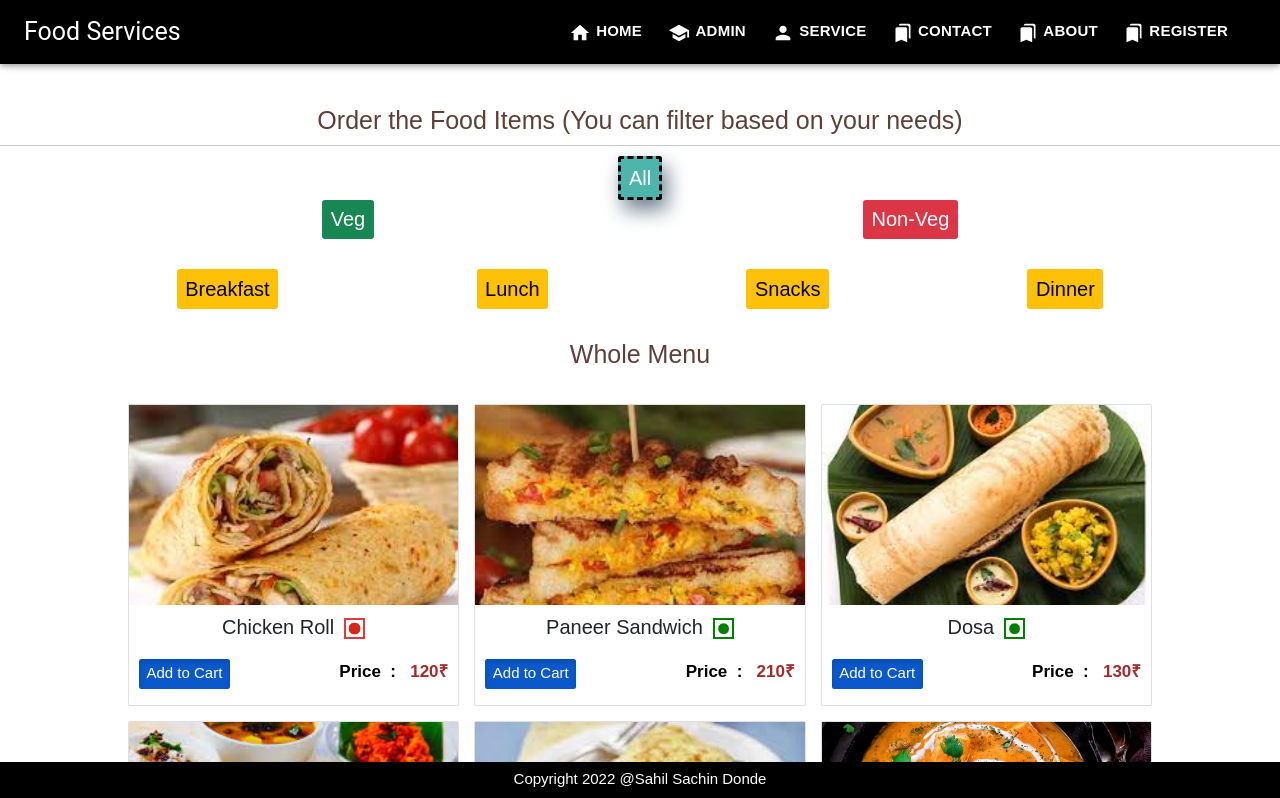
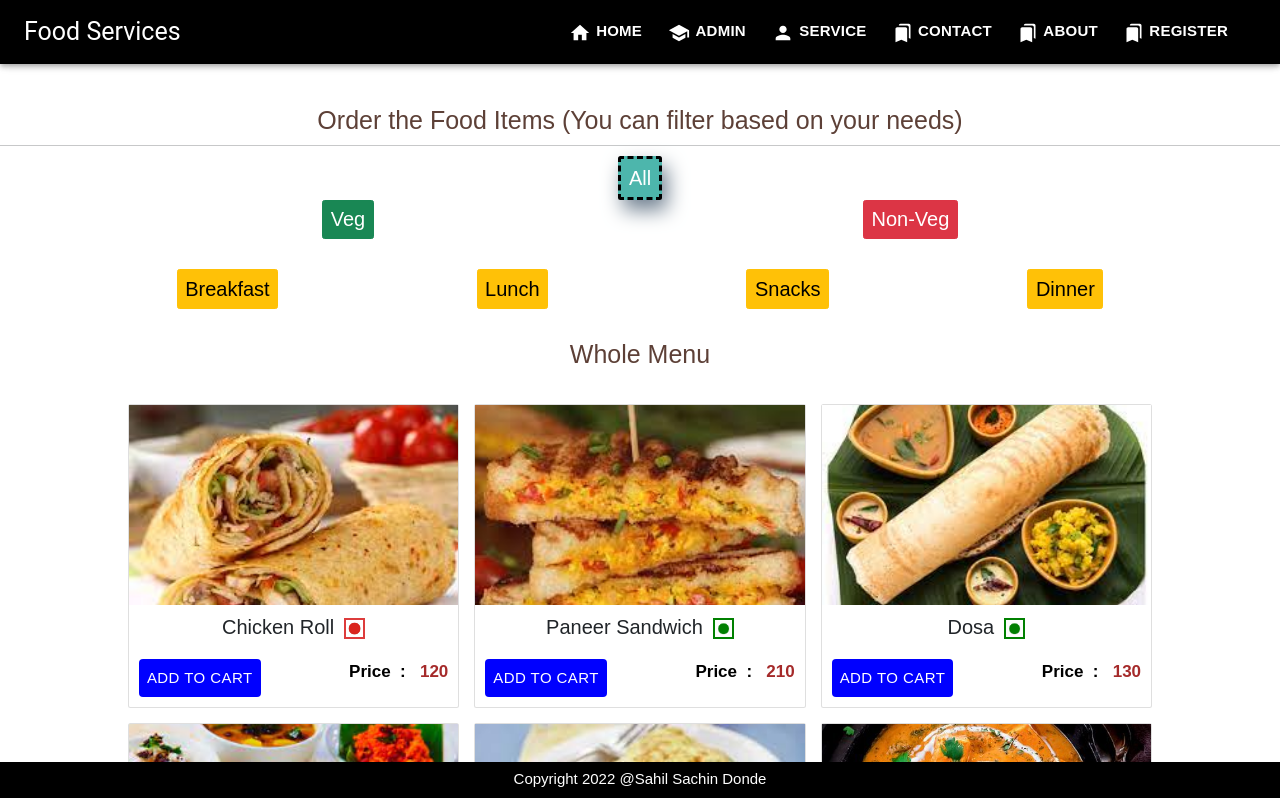
Before and after one commit to Sahil0705/Tiffin-Service-MERN_App, a React (Create React App) app: page /Tiffin-Service-MERN_App/Services in a window 1280 px wide. Shown: the top 798 px of the page. Built offline with nearby package versions, Linux system fonts and the light colour scheme; no server answers; a web font is replaced by a local one.

Commit message:
Service update

```diff
--- a/src/Card.jsx
+++ b/src/Card.jsx
@@ -1,12 +1,58 @@
-import React from "react";
-import web from "../src/images/s1.jpg";
-import { NavLink } from "react-router-dom";
-// import {veg} from "../public/images/veg.jpg";
-// import {non_veg} from "../public/images/nonveg.jpg";
+import React, { useEffect, useState } from "react";
+import { addCart,deleteCart,getallitemsfromCartByEmail } from "./Service/api";
+import { Button } from "@material-ui/core";
 
 const Card = (props) => {
+  let card_id;
+  const [cart_toggle, setCartBtn] = useState({
+    title:"Add to Cart",
+    backgroundColor:"blue"
+  });
+  // console.log(props.user_cart);
+  const tocart = async(product_id=0) =>
+  {
+    if(cart_toggle.title=="Add to Cart")
+    {
+      // alert(props.title);
+      let added_item = {
+        emailId:sessionStorage.getItem("Food_Service_username_login"),
+        prodId:props.id,
+        prodName:props.title,
+        price:props.price,
+        quantity:props.quantity,
+        vegNonveg:props.type
+      }
+      //console.log(added_item);
+      await addCart(added_item);
+      //console.log(added_item);
+      alert("Added to Cart");
+      props.user_cart[props.user_cart.length] = added_item;
+      setCartBtn({title:"Added to Cart",backgroundColor:"red"});
+    }
+    else
+    {
+      // for(var i = 0;i<props.user_cart.length;i++)
+      // {
+      //   console.log("A",product_id," ",props.user_cart[i]['prodId']);
+      //   if(props.user_cart[i]['prodId']==product_id)
+      //   {
+      //     console.log("B");
+      //     card_id = props.user_cart[i]['_id'];
+      //     console.log(card_id);
+      //     break;
+      //   }
+      // }
+      // console.log(card_id);
+      // const deletedItem = await deleteCart(card_id,sessionStorage.getItem("Food_Service_username_login"),props.id);
+
+    }
+  }
+
+
   return (
+
     <>
+
       <div className="col-md-4 col-12 mx-auto">
         <div className="card">
           <img src={props.imgsrc} className="card-img-top" alt={props.imgsrc} style={{height:"200px", borderRadius:"0"}}/>
@@ -24,11 +70,11 @@ const Card = (props) => {
             )}
 
             </h2>
-            {/* <p style={{color:"black", display:"inline",float:"right"}}>Price &nbsp;: &nbsp;&nbsp;{props.price}</p> */}
 
-            <NavLink to="" className="btn btn-primary" style={{marginTop:"15px", fontSize:"15px"}}>
-              Add to Cart
-            </NavLink>
+            <Button id='toggle_btn' className="btn btn-primary" style={{marginTop:"15px", fontSize:"15px", backgroundColor:cart_toggle.backgroundColor, color:"white"}} onClick={tocart}>
+              {cart_toggle.title}
+            </Button>
+
             <p style={{marginTop:"5%",float:"right",color:"brown",fontWeight:"bold",fontSize:"17px",display:"inline"}}><span style={{color:"black", marginRight:"0%"}}>Price &nbsp;:</span> &nbsp;&nbsp;{props.price}</p>
 
           </div>
--- a/src/Food_Menu/Api_Menu.jsx
+++ b/src/Food_Menu/Api_Menu.jsx
@@ -5,7 +5,8 @@ const Menu = [
        name:"Chicken Roll",
        type:"non_veg",
        category: "breakfast",
-       price: "120₹",
+       price: 120,
+       quantity:1,
        description: 'Lorem ipsum dolor sit amet consectetur adipisicing elit. '
    },
 
@@ -15,7 +16,8 @@ const Menu = [
        name:"Paneer Sandwich",
        type:"veg",
        category: "breakfast",
-       price: "210₹",
+       price: 210,
+       quantity:1,
        description: 'Lorem ipsum dolor sit amet consectetur adipisicing elit. '
    },
    {
@@ -24,7 +26,8 @@ const Menu = [
        name:"Dosa",
        type:"veg",
        category: "breakfast",
-       price: "130₹",
+       price: 130,
+       quantity:1,
        description: 'Lorem ipsum dolor sit amet consectetur adipisicing elit. '
    },
     {
@@ -33,7 +36,8 @@ const Menu = [
        name:"Idli",
        type:"veg",
        category: "breakfast",
-       price: "150₹",
+       price: 150,
+       quantity:1,
        description: 'Lorem ipsum dolor sit amet consectetur adipisicing elit. '
    },
      {
@@ -42,7 +46,8 @@ const Menu = [
        name:"Omlete",
        type:"non_veg",
        category: "breakfast",
-       price: "180₹",
+       price: 180,
+       quantity:1,
        description: 'Lorem ipsum dolor sit amet consectetur adipisicing elit. '
    },
       {
@@ -51,7 +56,8 @@ const Menu = [
        name:"Paneer Butter Masala",
        type:"veg",
        category: "lunch",
-       price: "230₹",
+       price: 230,
+       quantity:1,
        description: 'Lorem ipsum dolor sit amet consectetur adipisicing elit. '
    },
        {
@@ -60,7 +66,8 @@ const Menu = [
        name:"Butter Kulcha",
        type:"veg",
        category: "lunch",
-       price: "60₹",
+       price:60,
+       quantity:1,
        description: 'Lorem ipsum dolor sit amet consectetur adipisicing elit. '
    },
        {
@@ -69,7 +76,8 @@ const Menu = [
        name:"veg Pulao",
        type:"veg",
        category: "lunch",
-       price: "160₹",
+       price: 160,
+       quantity:1,
        description: 'Lorem ipsum dolor sit amet consectetur adipisicing elit. '
    },
        {
@@ -78,7 +86,8 @@ const Menu = [
        name:"Kaju Katri",
        type:"veg",
        category: "lunch",
-       price: "40₹",
+       price:40,
+       quantity:1,
        description: 'Lorem ipsum dolor sit amet consectetur adipisicing elit. '
    },
    {
@@ -87,7 +96,8 @@ const Menu = [
     name:"veg Kofta",
     type:"veg",
     category: "dinner",
-    price: "90₹",
+    price:90,
+    quantity:1,
     description: 'Lorem ipsum dolor sit amet consectetur adipisicing elit. '
 },
 {
@@ -96,7 +106,8 @@ const Menu = [
     name:"Dum Aloo Kashmiri",
     type:"veg",
     category: "dinner",
-    price: "100₹",
+    price: 100,
+    quantity:1,
     description: 'Lorem ipsum dolor sit amet consectetur adipisicing elit. '
 },
 {
@@ -105,7 +116,8 @@ const Menu = [
     name:"veg Biryani",
     type:"veg",
     category: "dinner",
-    price: "110₹",
+    price: 110,
+    quantity:1,
     description: 'Lorem ipsum dolor sit amet consectetur adipisicing elit. '
 },
 {
@@ -114,7 +126,8 @@ const Menu = [
     name:"Gulab Jamun",
     type:"veg",
     category: "dinner",
-    price: "70₹",
+    price:70,
+    quantity:1,
     description: 'Lorem ipsum dolor sit amet consectetur adipisicing elit. '
 },
 {
@@ -123,7 +136,8 @@ const Menu = [
     name:"Chicken Butter Masala",
     type:"non_veg",
     category: "lunch",
-    price: "270₹",
+    price: 270,
+    quantity:1,
     description: 'Lorem ipsum dolor sit amet consectetur adipisicing elit. '
 },
 {
@@ -132,7 +146,8 @@ const Menu = [
     name:"Chicken Tandoori",
     type:"non_veg",
     category: "lunch",
-    price: "230₹",
+    price: 230,
+    quantity:1,
     description: 'Lorem ipsum dolor sit amet consectetur adipisicing elit. '
 },
 {
@@ -141,7 +156,8 @@ const Menu = [
     name:"Egg Paratha",
     type:"non_veg",
     category: "lunch",
-    price: "190₹",
+    price: 190,
+    quantity:1,
     description: 'Lorem ipsum dolor sit amet consectetur adipisicing elit. '
 },
 {
@@ -150,7 +166,8 @@ const Menu = [
     name:"Chicken Biryani",
     type:"non_veg",
     category: "lunch",
-    price: "310₹",
+    price: 310,
+    quantity:1,
     description: 'Lorem ipsum dolor sit amet consectetur adipisicing elit. '
 },
 {
@@ -159,7 +176,8 @@ const Menu = [
     name:"Fish Tikka",
     type:"non_veg",
     category: "dinner",
-    price: "250₹",
+    price: 250,
+    quantity:1,
     description: 'Lorem ipsum dolor sit amet consectetur adipisicing elit. '
 },
 {
@@ -168,7 +186,8 @@ const Menu = [
     name:"Mutton Kabab",
     type:"non_veg",
     category: "dinner",
-    price: "180₹",
+    price: 180,
+    quantity:1,
     description: 'Lorem ipsum dolor sit amet consectetur adipisicing elit. '
 },
 {
@@ -177,7 +196,8 @@ const Menu = [
     name:"Egg Curry",
     type:"non_veg",
     category: "dinner",
-    price: "190₹",
+    price: 190,
+    quantity:1,
     description: 'Lorem ipsum dolor sit amet consectetur adipisicing elit. '
 },
 {
@@ -186,7 +206,8 @@ const Menu = [
     name:"Chicken Pulao",
     type:"non_veg",
     category: "dinner",
-    price: "310₹",
+    price: 310,
+    quantity:1,
     description: 'Lorem ipsum dolor sit amet consectetur adipisicing elit. '
 },
 {
@@ -195,7 +216,8 @@ const Menu = [
     name:"Momo",
     type:"veg",
     category: "evening",
-    price: "20₹",
+    price:20,
+    quantity:1,
     description: 'Lorem ipsum dolor sit amet consectetur adipisicing elit. '
 },
 {
@@ -204,7 +226,8 @@ const Menu = [
     name:"Samosa",
     type:"veg",
     category: "evening",
-    price: "30₹",
+    price:30,
+    quantity:1,
     description: 'Lorem ipsum dolor sit amet consectetur adipisicing elit. '
 },
 {
@@ -213,7 +236,8 @@ const Menu = [
     name:"Maggi",
     type:"veg",
     category: "evening",
-    price: "30₹",
+    price:30,
+    quantity:1,
     description: 'Lorem ipsum dolor sit amet consectetur adipisicing elit. '
 },
 {
@@ -222,7 +246,8 @@ const Menu = [
     name:"Mutton Roll",
     type:"non_veg",
     category: "evening",
-    price: "100₹",
+    price: 100,
+    quantity:1,
     description: 'Lorem ipsum dolor sit amet consectetur adipisicing elit. '
 },
 {
@@ -231,7 +256,8 @@ const Menu = [
     name:"Chicken Pizza",
     type:"non_veg",
     category: "evening",
-    price: "140₹",
+    price: 140,
+    quantity:1,
     description: 'Lorem ipsum dolor sit amet consectetur adipisicing elit. '
 }
 ];
--- a/src/Food_Menu/ImageGallery.jsx
+++ b/src/Food_Menu/ImageGallery.jsx
@@ -5,6 +5,7 @@ import Menu from "./Api_Menu";
 import MenuItems from './MenuItems';
 import Tabs from './Tabs';
 import Food_Catelogue from '../Food_Catelogue';
+import { getCart } from '../Service/api';
 
 const GalleryReact = () => {
 
@@ -14,6 +15,17 @@ const GalleryReact = () => {
         type:"",
         category:""
     });
+
+    let items_from_cart = null;
+    let [cart, setCart] = useState([]);
+    useEffect(async()=>
+    {
+        items_from_cart = await getCart();
+        console.log(items_from_cart.data);
+        cart = items_from_cart.data;
+        setCart(cart);
+        //console.log(cart);
+    },[])
 
     let updatedItems = [];
     const updateFoodItemList = () =>
@@ -168,7 +180,7 @@ const GalleryReact = () => {
             <hr />
             <Tabs setItems={setItems} selectedBtn={selectedBtn}/>
             <h1 className="mt-5 text-center main-heading">{state}</h1>
-            <MenuItems items={items}/>
+            <MenuItems items={items} cart={cart}/>
             <br/><br/><br/><br/>
         </>
     )
--- a/src/Food_Menu/MenuItems.jsx
+++ b/src/Food_Menu/MenuItems.jsx
@@ -1,20 +1,62 @@
-import React from 'react'
+import React, { useEffect, useState } from 'react'
 import Card from '../Card';
 import Food_Catelogue from '../Food_Catelogue';
 
 const MenuItems = (props) => {
+    //console.log(props.cart);
+    let user_cart = [];
+    if(sessionStorage.getItem("Food_Service_username_login")!=null)
+    {
+      for(var i = 0; i<props.cart.length; i++)
+      {
+        if(props.cart[i].emailId==sessionStorage.getItem("Food_Service_username_login"))
+        {
+          //console.log(props.cart[i].emailId);
+          user_cart[user_cart.length] = props.cart[i];
+        }
+      }
+      //console.log("E");
+      console.log("E"+" "+user_cart);
+    }
+    let display_arr = props.items;
+    console.log(display_arr);
+    console.log(user_cart);
+    let f = 0;
+    display_arr = display_arr.filter((curr)=>
+    {
+      for(var i = 0; i<user_cart.length;i++)
+      {
+        if(user_cart[i]["prodId"]==curr['id'])
+        {
+          f = 1;
+        }
+      }
+      if(f==0)
+      {
+        return curr;
+      }
+      f = 0;
+    })
+    console.log("S ",display_arr);
+
     return (
         <>
            <br/><br/>
+           <div>
+             <div>
+
+             </div>
+           </div>
+
       <div className="container-fluid mb-5">
         <div className="row">
           <div className="col-10 mx-auto">
             <div className="row gy-4">
             {
-                props.items.map((elem) =>
+                display_arr.map((elem) =>
                 {
-                    const { id, name, image, description, price,type } = elem;
-                    return <Card key={id} imgsrc={image} title={name} description={description} type={type} price={price}/>;
+                    const { id, name, image, description, price, type, quantity } = elem;
+                    return <Card key={id} id={id} imgsrc={image} title={name} description={description} type={type} price={price} quantity={quantity} user_cart={user_cart}/>;
                 })
             }
             </div>
```
Also changed, not shown: src/App.js (+4 -3 lines), src/Service/api.js (+27 -0 lines).
